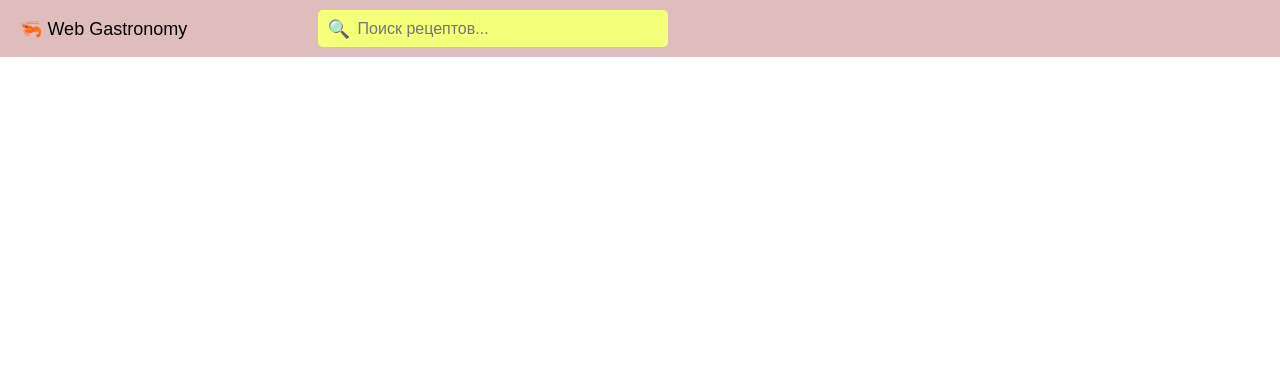
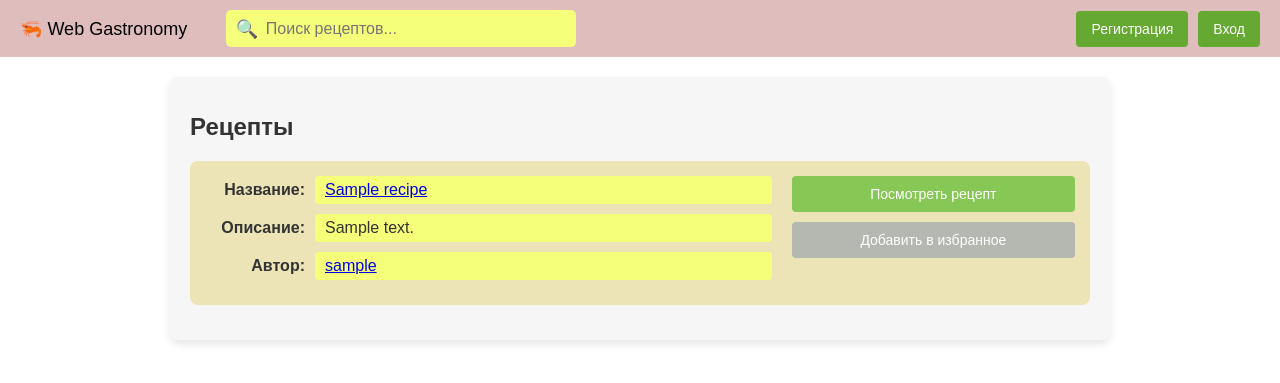
Before and after one commit to BullDigga/web-gastronomy, a Django app: page / in a window 1280 px wide. Shown: the top 383 px of the page. Run offline with Django 5.2, Linux system fonts and the light colour scheme; tables that the repository leaves empty hold one stand-in row (values such as "Sample post").

Commit message:
Добавлен шаблон страницы просмотра рецептов — он является домашней страницей

```diff
--- a/django_gastronomy/django_gastronomy/urls.py
+++ b/django_gastronomy/django_gastronomy/urls.py
@@ -22,7 +22,7 @@ from . import views  # Импортируем модуль views
 
 urlpatterns = [
     path('admin/', admin.site.urls),  # Маршрут для админки
-    path('', views.home, name='home'),  # Корневой маршрут
+    path('', views.recipes_list_browse, name='recipes_list_browse'),
 ]
 
 if settings.DEBUG:
--- a/django_gastronomy/django_gastronomy/views.py
+++ b/django_gastronomy/django_gastronomy/views.py
@@ -1,4 +1,11 @@
 from django.shortcuts import render
+from recipes.models import Recipe
 
-def home(request):
-    return render(request, 'base.html')  # Отображаем шаблон base.html
+def recipes_list_browse(request):
+    published_recipes = Recipe.objects.filter(status='published').order_by('-id')[:10]
+    print(f"Количество опубликованных рецептов: {published_recipes.count()}")
+
+    context = {
+        'recipes': published_recipes,
+    }
+    return render(request, 'recipes_list_browse.html', context)
--- a/django_gastronomy/recipes/models.py
+++ b/django_gastronomy/recipes/models.py
@@ -1,7 +1,6 @@
-# recipes/models.py
+from django.conf import settings  # Импортируем settings
 from django.db import models
 from django.core.validators import MinValueValidator, MaxValueValidator
-from users.models import User
 
 class Recipe(models.Model):
     STATUS_CHOICES = [
@@ -19,7 +18,7 @@ class Recipe(models.Model):
     )
 
     author = models.ForeignKey(
-        User,
+        settings.AUTH_USER_MODEL,  # Используем AUTH_USER_MODEL
         on_delete=models.CASCADE,
         related_name='recipes',
         verbose_name='автор'
--- /dev/null
+++ b/django_gastronomy/static/css/recipes_list_browse.css
@@ -0,0 +1,151 @@
+/* Стиль контейнера с кнопками */
+.auth-buttons {
+    display: flex;
+    gap: 10px; /* Отступ между кнопками */
+}
+
+/* Стиль кнопок */
+.auth-button {
+    display: inline-block;
+    padding: 10px 15px;
+    background-color: #66A932;
+    color: white;
+    text-decoration: none;
+    border-radius: 4px;
+    font-size: 14px;
+    text-align: center;
+    transition: background-color 0.3s ease;
+}
+
+.auth-button:hover {
+    background-color: #528C29; /* Темнее при наведении */
+}
+
+.auth-button.register {
+    background-color: #66A932; /* Цвет для кнопки "Регистрация" */
+}
+
+.auth-button.login {
+    background-color: #66A932; /* Цвет для кнопки "Вход" */
+}
+
+/* Общий стиль страницы */
+body {
+    font-family: Arial, sans-serif;
+    margin: 0;
+    padding: 0;
+}
+
+/* Стиль большого контейнера с рецептами */
+.recipes-container {
+    background-color: #F6F6F6; /* Фон контейнера */
+    max-width: 900px;
+    margin: 20px auto;
+    padding: 20px;
+    border-radius: 8px;
+    box-shadow: 0 4px 8px rgba(0, 0, 0, 0.1);
+}
+
+.header {
+    text-align: left;
+    font-size: 24px;
+    margin-bottom: 20px;
+    color: #333;
+}
+
+.recipe-card {
+    background-color: #ECE4B7;
+    padding: 15px;
+    margin-bottom: 15px;
+    border-radius: 8px;
+    display: flex;
+    justify-content: space-between;
+    align-items: flex-start;
+    position: relative; /* Точка отсчёта для подсказки */
+    overflow: visible; /* Разрешаем содержимому выходить за границы карточки */
+}
+
+.recipe-info {
+    flex: 2;
+    margin-right: 20px;
+}
+
+.info-row {
+    display: flex;
+    align-items: center;
+    margin-bottom: 10px;
+}
+
+.label {
+    font-weight: bold;
+    text-align: right;
+    width: 100px;
+    margin-right: 10px;
+}
+
+.value {
+    background-color: #F6FF7A;
+    padding: 5px 10px;
+    border-radius: 4px;
+    flex: 1;
+}
+
+.buttons {
+    flex: 1;
+    display: flex;
+    flex-direction: column;
+    gap: 10px;
+}
+
+button {
+    padding: 10px;
+    border: none;
+    border-radius: 4px;
+    cursor: pointer;
+    font-size: 14px;
+}
+
+.view-recipe {
+    background-color: #87C756;
+    color: white;
+}
+
+/* Стиль кнопки "Добавить в избранное" */
+.add-to-favorites {
+    position: relative; /* Нужно для позиционирования подсказки */
+    background-color: #B5B8B1;
+    color: white;
+    padding: 10px;
+    border: none;
+    border-radius: 4px;
+    cursor: pointer;
+    font-size: 14px;
+}
+
+/* Стиль подсказки */
+.tooltip {
+    display: none; /* Скрываем по умолчанию */
+    position: absolute;
+    top: 100%; /* Размещаем под кнопкой */
+    left: 0; /* Выравниваем по левому краю кнопки */
+    margin-top: 5px; /* Отступ сверху */
+    padding: 5px; /* Внутренний отступ текста */
+    font-size: 12px;
+    color: #444444; /* Цвет текста */
+    background-color: transparent; /* Убираем фон */
+    white-space: normal; /* Разрешаем перенос текста */
+    word-wrap: break-word; /* Переносим длинные слова */
+    max-width: 300px; /* Увеличиваем ширину подсказки */
+    text-align: center; /* Выравниваем текст по центру */
+    z-index: 10; /* Чтобы подсказка была поверх других элементов */
+}
+
+/* Показываем подсказку при наведении */
+.add-to-favorites:hover .tooltip {
+    display: block;
+}
+
+/* Фиксируем подсказку после клика */
+.tooltip.show {
+    display: block !important;
+}
--- /dev/null
+++ b/django_gastronomy/static/js/recipes_list_browse.js
@@ -0,0 +1,20 @@
+document.addEventListener('DOMContentLoaded', function() {
+    // Находим все кнопки "Добавить в избранное"
+    const favoriteButtons = document.querySelectorAll('.add-to-favorites');
+
+    favoriteButtons.forEach(button => {
+        button.addEventListener('click', function() {
+            // Проверяем, есть ли у пользователя доступ (пока что просто пример)
+            const isAuthenticated = {{ user.is_authenticated|yesno:'true,false' }}; // Передаем статус аутентификации из Django
+
+            if (!isAuthenticated) {
+                // Показываем подсказку
+                const tooltip = this.querySelector('.tooltip');
+                tooltip.classList.add('show');
+
+                // Скрываем подсказку при следующем клике или обновлении страницы
+                // (пока что она будет оставаться видимой до обновления)
+            }
+        });
+    });
+});
--- a/django_gastronomy/templates/base.html
+++ b/django_gastronomy/templates/base.html
@@ -7,7 +7,7 @@
 
     {% load static %}
 
-    <link rel="stylesheet" href="{% static 'css/styles.css' %}">
+    <link rel="stylesheet" href="{% static 'css/base.css' %}">
     <script src="{% static 'js/scripts.js' %}"></script>
     <link rel="icon" href="{% static 'favicon.ico' %}" type="image/x-icon">
 </head>
--- a/django_gastronomy/templates/recipes_list_browse.html
+++ b/django_gastronomy/templates/recipes_list_browse.html
@@ -1,10 +1,53 @@
-<!DOCTYPE html>
-<html lang="en">
-<head>
-    <meta charset="UTF-8">
-    <title>Title</title>
-</head>
-<body>
+{% extends 'base.html' %}
+{% load static %}
 
-</body>
-</html>
+{% block header-content %}
+    {% if not user.is_authenticated %}
+        <div class="auth-buttons">
+            <a href="#" class="auth-button register">Регистрация</a>
+            <a href="#" class="auth-button login">Вход</a>
+        </div>
+    {% endif %}
+{% endblock %}
+
+{% block title %}Список рецептов{% endblock %}
+
+{% block content %}
+    <link rel="stylesheet" href="{% static 'css/recipes_list_browse.css' %}">
+    <script src="{% static 'js/recipes_list_browse.js' %}"></script>
+
+    <div class="recipes-container">
+        <h1 class="header">Рецепты</h1>
+        {% for recipe in recipes %}
+            <div class="recipe-card">
+                <div class="recipe-info">
+                    <div class="info-row">
+                        <span class="label">Название:</span>
+                        <span class="value">
+                            <a class="recipe-link" href="#">{{ recipe.title }}</a>
+                        </span>
+                    </div>
+                    <div class="info-row">
+                        <span class="label">Описание:</span>
+                        <span class="value">{{ recipe.description|truncatewords:10 }}</span>
+                    </div>
+                    <div class="info-row">
+                        <span class="label">Автор:</span>
+                        <span class="value">
+                            <a class="author-link" href="#">{{ recipe.author.username }}</a>
+                        </span>
+                    </div>
+                </div>
+                <div class="buttons">
+                    <button class="view-recipe">Посмотреть рецепт</button>
+                    <button class="add-to-favorites">
+                        Добавить в избранное
+                        <span class="tooltip">Войдите в аккаунт, чтобы иметь возможность добавить рецепт в избранное</span>
+                    </button>
+                </div>
+            </div>
+        {% empty %}
+            <p>Нет опубликованных рецептов.</p>
+        {% endfor %}
+    </div>
+{% endblock %}
```
Also changed, not shown: django_gastronomy/db_controller.py (+27 -8 lines), django_gastronomy/recipes/migrations/0004_alter_recipe_author.py (added), django_gastronomy/static/css/base.css (renamed from django_gastronomy/static/css/styles.css), 3 other files.
